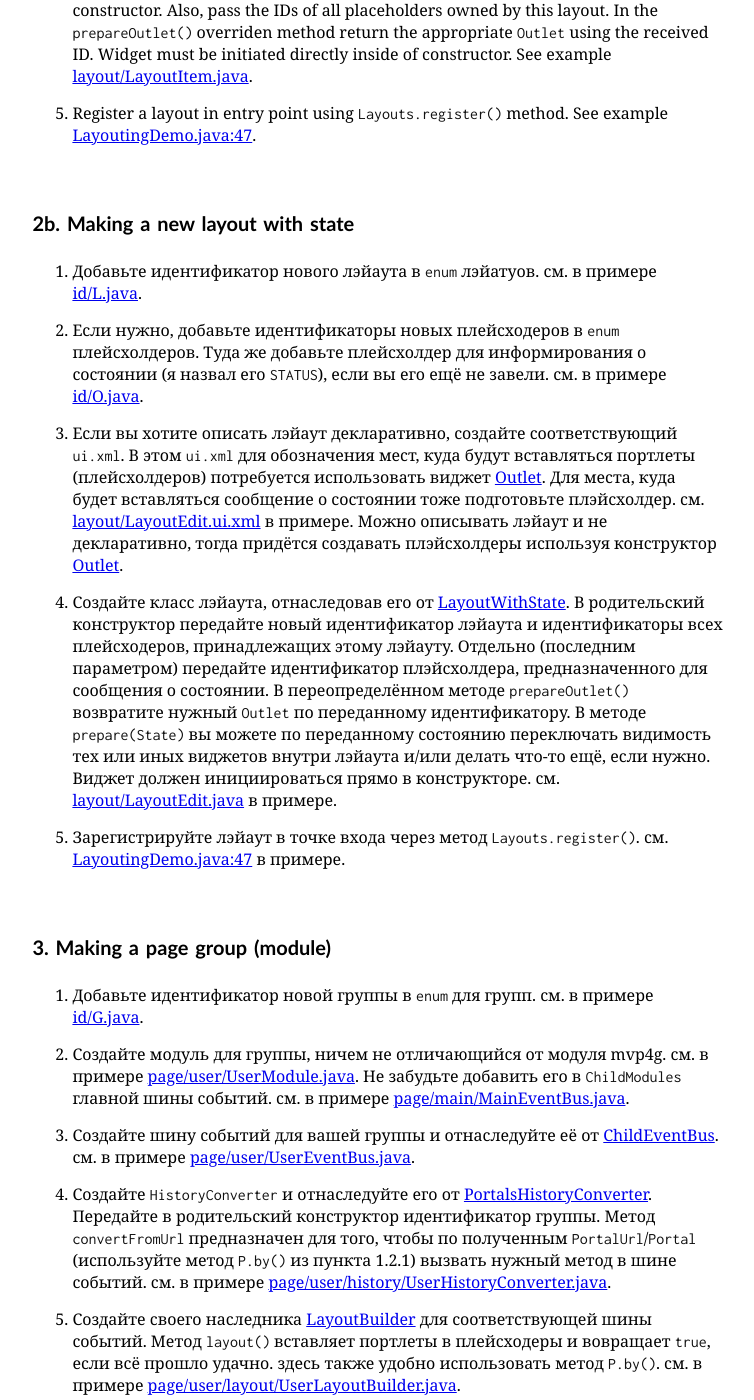
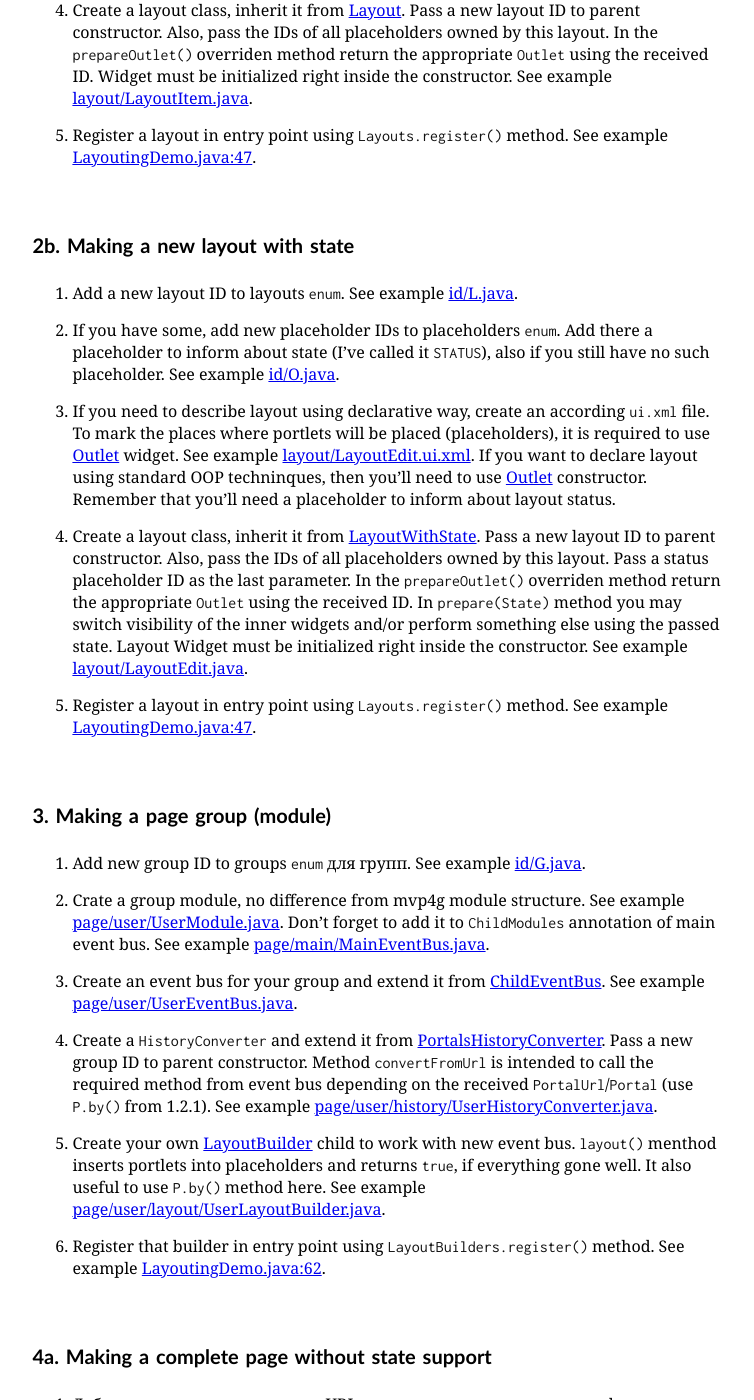
Before and after one commit to shamansir/gwt-mvp4g-layouting-demo, a Jekyll site: the page built from scenario.markdown, in a window 1280 px wide and 1400 px high, scrolled down 2111 px. Shown: the whole window, without its empty margins (262-1016 px from the left). Built offline with Jekyll 4.4.1, drawn with Linux system fonts in a browser that asks for light colours; some web fonts are replaced; some of the changed text lies outside the part shown.

Commit message:
layouts and groups translation

```diff
--- a/scenario-ru.markdown
+++ b/scenario-ru.markdown
@@ -31,7 +31,7 @@ title: Сценарии
 
  1. Добавьте идентификатор нового лэйаута в `enum` лэйатуов. см. в примере [id/L.java][L].
  1. Если нужно, добавьте идентификаторы новых плейсходеров в `enum` плейсхолдеров. см. в примере [id/O.java][O].
- 1. Если вы хотите описать лэйаут декларативно, создайте соответствующий `ui.xml`. В этом `ui.xml` для обозначения мест, куда будут вставляться портлеты (плейсхолдеров) потребуется использовать виджет [Outlet][]. см. [layout/LayoutItem.ui.xml][LayoutItem.ux] в примере. Можно описывать лэйаут и не декларативно, тогда придётся создавать плэйсхолдеры используя конструктор [Outlet][].
+ 1. Если вы хотите описать лэйаут декларативно, создайте соответствующий `ui.xml`. В этом `ui.xml` для обозначения мест, куда будут вставляться портлеты (плейсхолдеров) потребуется использовать виджет [Outlet][]. см. [layout/LayoutItem.ui.xml][LayoutItem.ux] в примере. Можно описывать лэйаут и не декларативно, тогда придётся создавать плэйсхолдеры используя конструктор [Outlet][]. Не забудьте, что вам нужен плейсходер для информировании о статусе.
  1. Создайте класс лэйаута, отнаследовав его от [Layout][]. В родительский конструктор передайте новый идентификатор лэйаута и идентификаторы всех плейсходеров, принадлежащих этому лэйауту. В переопределённом методе `prepareOutlet()` возвратите нужный `Outlet` по переданному идентификатору. Виджет должен инициироваться прямо в конструкторе. см. [layout/LayoutItem.java][LayoutItem] в примере.
  1. Зарегистрируйте лэйаут в точке входа через метод `Layouts.register()`. см. [LayoutingDemo.java:47][LayoutingDemo.L47] в примере.
 
--- a/scenario.markdown
+++ b/scenario.markdown
@@ -32,27 +32,27 @@ It is difficult to describe everything with words, sometimes it is easier to loo
 ### 2a. Making a new layout
 
  1. Add a new layout ID to layouts `enum`. See example [id/L.java][L].
- 1. If you have one, add new placeholder IDs to placeholders `enum`. See example [id/O.java][O].
- 1. If you need to describe layout declarative way, create an according `ui.xml` file. To mark the places where portlets will be placed (placeholders), it is required to use [Outlet][] widget. See example [layout/LayoutItem.ui.xml][LayoutItem.ux]. If you want to declare layout using standard OOP techninques, then you'll need to use [Outlet][] constructor.
- 1. Create a layout class, inherit it from [Layout][]. Pass a new layout ID to parent constructor. Also, pass the IDs of all placeholders owned by this layout. In the `prepareOutlet()` overriden method return the appropriate `Outlet` using the received ID. Widget must be initiated directly inside of constructor. See example [layout/LayoutItem.java][LayoutItem].
+ 1. If you have some, add new placeholder IDs to placeholders `enum`. See example [id/O.java][O].
+ 1. If you need to describe layout using declarative way, create an according `ui.xml` file. To mark the places where portlets will be placed (placeholders), it is required to use [Outlet][] widget. See example [layout/LayoutItem.ui.xml][LayoutItem.ux]. If you want to declare layout using standard OOP techninques, then you'll need to use [Outlet][] constructor.
+ 1. Create a layout class, inherit it from [Layout][]. Pass a new layout ID to parent constructor. Also, pass the IDs of all placeholders owned by this layout. In the `prepareOutlet()` overriden method return the appropriate `Outlet` using the received ID. Widget must be initialized right inside the constructor. See example [layout/LayoutItem.java][LayoutItem].
  1. Register a layout in entry point using `Layouts.register()` method. See example [LayoutingDemo.java:47][LayoutingDemo.L47].
 
 ### 2b. Making a new layout with state
 
- 1. Добавьте идентификатор нового лэйаута в `enum` лэйатуов. см. в примере [id/L.java][L].
- 1. Если нужно, добавьте идентификаторы новых плейсходеров в `enum` плейсхолдеров. Туда же добавьте плейсхолдер для информирования о состоянии (я назвал его `STATUS`), если вы его ещё не завели. см. в примере [id/O.java][O].
- 1. Если вы хотите описать лэйаут декларативно, создайте соответствующий `ui.xml`. В этом `ui.xml` для обозначения мест, куда будут вставляться портлеты (плейсхолдеров) потребуется использовать виджет [Outlet][]. Для места, куда будет вставляться сообщение о состоянии тоже подготовьте плэйсхолдер. см. [layout/LayoutEdit.ui.xml][LayoutEdit.ux] в примере. Можно описывать лэйаут и не декларативно, тогда придётся создавать плэйсхолдеры используя конструктор [Outlet][].
- 1. Создайте класс лэйаута, отнаследовав его от [LayoutWithState][]. В родительский конструктор передайте новый идентификатор лэйаута и идентификаторы всех плейсходеров, принадлежащих этому лэйауту. Отдельно (последним параметром) передайте идентификатор плэйсхолдера, предназначенного для сообщения о состоянии. В переопределённом методе `prepareOutlet()` возвратите нужный `Outlet` по переданному идентификатору. В методе `prepare(State)` вы можете по переданному состоянию переключать видимость тех или иных виджетов внутри лэйаута и/или делать что-то ещё, если нужно. Виджет должен инициироваться прямо в конструкторе. см. [layout/LayoutEdit.java][LayoutEdit] в примере.
- 1. Зарегистрируйте лэйаут в точке входа через метод `Layouts.register()`. см. [LayoutingDemo.java:47][LayoutingDemo.L47] в примере.
+ 1. Add a new layout ID to layouts `enum`. See example [id/L.java][L].
+ 1. If you have some, add new placeholder IDs to placeholders `enum`. Add there a placeholder to inform about state (I've called it `STATUS`), also if you still have no such placeholder. See example [id/O.java][O].
+ 1. If you need to describe layout using declarative way, create an according `ui.xml` file. To mark the places where portlets will be placed (placeholders), it is required to use [Outlet][] widget. See example [layout/LayoutEdit.ui.xml][LayoutEdit.ux]. If you want to declare layout using standard OOP techninques, then you'll need to use [Outlet][] constructor. Remember that you'll need a placeholder to inform about layout status.
+  1. Create a layout class, inherit it from [LayoutWithState][]. Pass a new layout ID to parent constructor. Also, pass the IDs of all placeholders owned by this layout. Pass a status placeholder ID as the last parameter. In the `prepareOutlet()` overriden method return the appropriate `Outlet` using the received ID. In `prepare(State)` method you may switch visibility of the inner widgets and/or perform something else using the passed state. Layout Widget must be initialized right inside the constructor. See example [layout/LayoutEdit.java][LayoutEdit].
+ 1. Register a layout in entry point using `Layouts.register()` method. See example [LayoutingDemo.java:47][LayoutingDemo.L47].
 
 ### 3. Making a page group (module)
 
- 1. Добавьте идентификатор новой группы в `enum` для групп. см. в примере [id/G.java][G].
- 1. Создайте модуль для группы, ничем не отличающийся от модуля mvp4g. см. в примере [page/user/UserModule.java][UserModule]. Не забудьте добавить его в `ChildModules` главной шины событий. см. в примере [page/main/MainEventBus.java][MainEventBus].
- 1. Создайте шину событий для вашей группы и отнаследуйте её от [ChildEventBus][]. см. в примере [page/user/UserEventBus.java][UserEventBus].
- 1. Создайте `HistoryConverter` и отнаследуйте его от [PortalsHistoryConverter][]. Передайте в родительский конструктор идентификатор группы. Метод `convertFromUrl` предназначен для того, чтобы по полученным `PortalUrl`/`Portal` (используйте метод `P.by()` из пункта 1.2.1) вызвать нужный метод в шине событий. см. в примере [page/user/history/UserHistoryConverter.java][UserHistoryConverter].
- 1. Создайте своего наследника [LayoutBuilder][] для соответствующей шины событий. Метод `layout()` вставляет портлеты в плейсходеры и вовращает `true`, если всё прошло удачно. здесь также удобно использовать метод `P.by()`. см. в примере [page/user/layout/UserLayoutBuilder.java][UserLayoutBuilder].
- 1. Зарегистрируйте билдер в точке входа через метод `LayoutBuilders.register()`. см. [LayoutingDemo.java:62][LayoutingDemo.L62] в примере.
+ 1. Add new group ID to groups `enum` для групп. See example [id/G.java][G].
+ 1. Crate a group module, no difference from mvp4g module structure. See example [page/user/UserModule.java][UserModule]. Don't forget to add it to `ChildModules` annotation of main event bus. See example [page/main/MainEventBus.java][MainEventBus].
+ 1. Create an event bus for your group and extend it from [ChildEventBus][]. See example [page/user/UserEventBus.java][UserEventBus].
+ 1. Create a `HistoryConverter` and extend it from [PortalsHistoryConverter][]. Pass a new group ID to parent constructor. Method `convertFromUrl` is intended to call the required method from event bus depending on the received `PortalUrl`/`Portal` (use `P.by()` from 1.2.1). See example [page/user/history/UserHistoryConverter.java][UserHistoryConverter].
+ 1. Create your own [LayoutBuilder][] child to work with new event bus. `layout()` menthod inserts portlets into placeholders and returns `true`, if everything gone well. It also useful to use `P.by()` method here. See example [page/user/layout/UserLayoutBuilder.java][UserLayoutBuilder].
+ 1. Register that builder in entry point using `LayoutBuilders.register()` method. See example [LayoutingDemo.java:62][LayoutingDemo.L62].
 
 ### 4a. Making a complete page without state support
 
```
